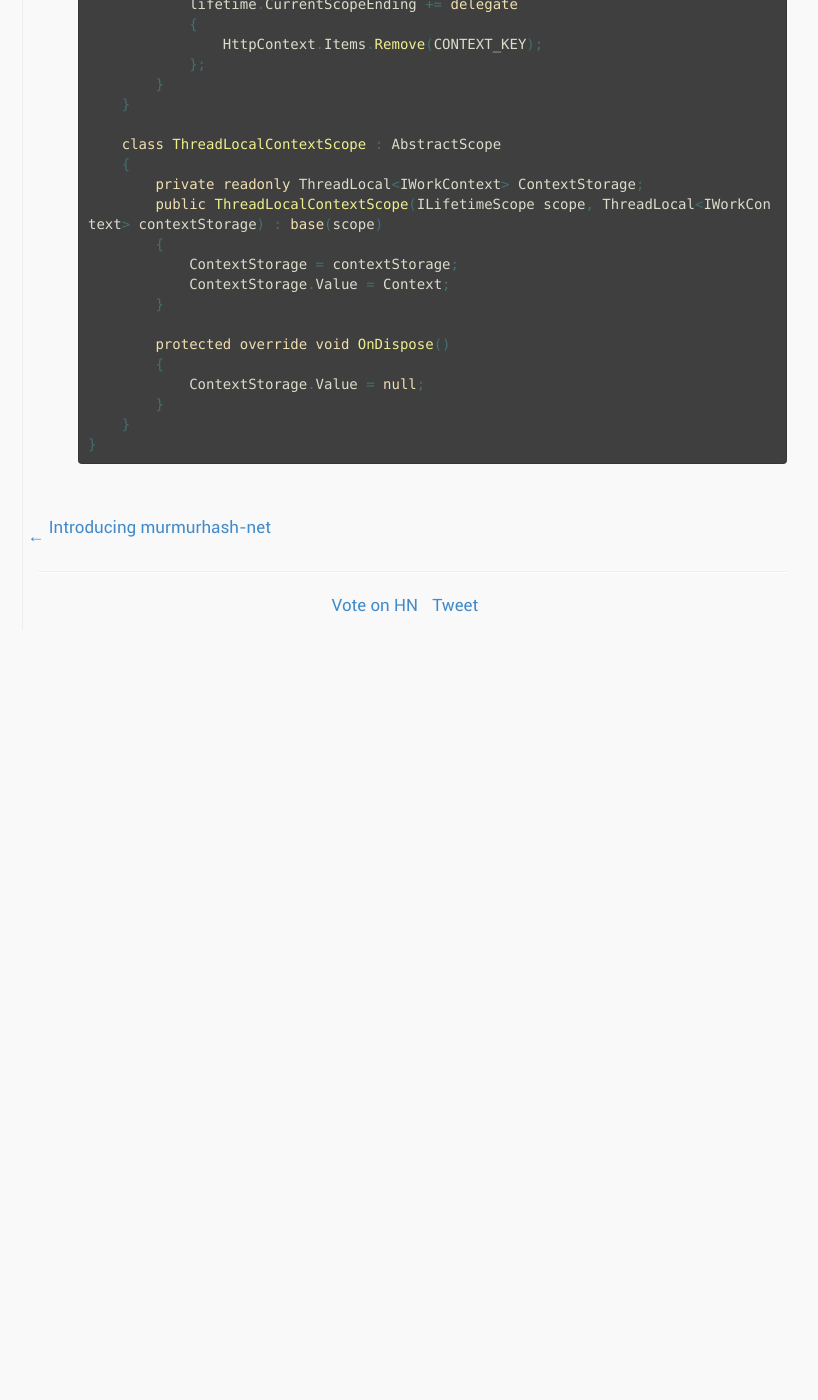
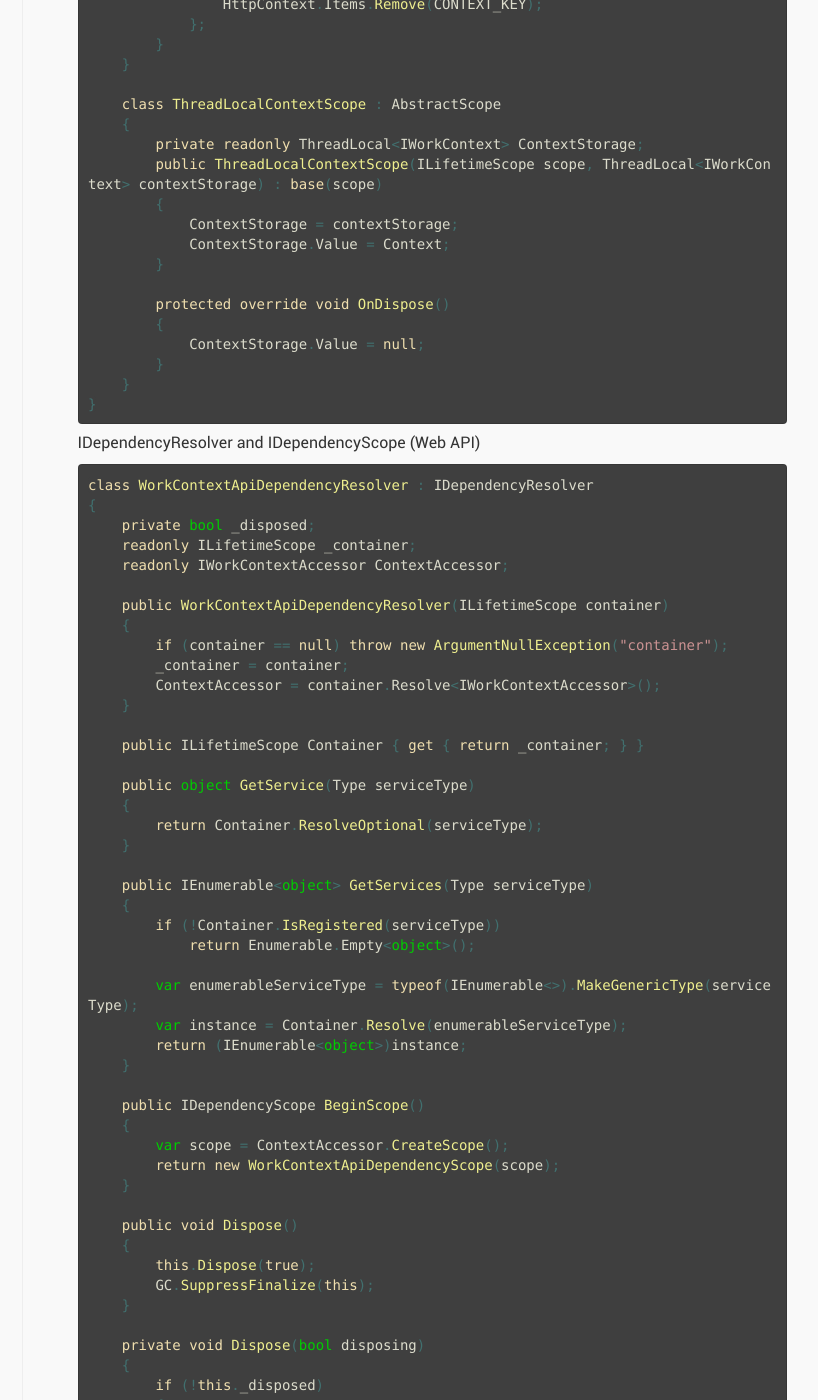
Before and after one commit to darrenkopp/darrenkopp.github.com, a Jekyll site: the page built from _posts/2013-07-02-Getting-Autofac-NServiceBus-ASPNET-MVC-and-Web-API-to-play-together.html, in a window 1280 px wide and 1400 px high, scrolled down 6700 px. Shown: the whole window, without its empty margins (326-1144 px from the left). Built offline with Jekyll 4.4.1, drawn with Linux system fonts in a browser that asks for light colours; comment, search, counter and statistics services are not loaded; before the commit the page ends 7330 px from its top, so only the background shows below that; some of the changed text lies outside the part shown.

Commit message:
missing types
forgot web api scope and resolver.
replace IHttpContextAccessor with HttpContext (one ref was still left
over)

```diff
--- a/_posts/2013-07-02-Getting-Autofac-NServiceBus-ASPNET-MVC-and-Web-API-to-play-together.html
+++ b/_posts/2013-07-02-Getting-Autofac-NServiceBus-ASPNET-MVC-and-Web-API-to-play-together.html
@@ -213,18 +213,17 @@ class DefaultWorkContextAccessor : IWorkContextAccessor, IDisposable
     private readonly ILifetimeScope Lifetime;
     readonly ThreadLocal<IWorkContext> ThreadContext = new ThreadLocal<IWorkContext>();
     readonly object Tag;
-    public DefaultWorkContextAccessor(object tag, ILifetimeScope lifetime, IHttpContextAccessor httpAccessor)
+    public DefaultWorkContextAccessor(object tag, ILifetimeScope lifetime)
     {
         Tag = tag;
-        HttpAccessor = httpAccessor;
         Lifetime = lifetime;
     }
 
     public IWorkContext GetContext()
     {
-        var httpContext = HttpAccessor.Current();
+        var httpContext = HttpContext.Current;
         if (httpContext != null)
-            return ResolveHttpContext(httpContext);
+            return ResolveHttpContext(new HttpContextWrapper(httpContext));
 
         return ThreadContext.Value;
     }
@@ -329,3 +328,119 @@ class DefaultWorkContextAccessor : IWorkContextAccessor, IDisposable
     }
 }
 {% endhighlight %}
+
+<h5>IDependencyResolver and IDependencyScope (Web API)</h5>
+{% highlight csharp %}
+class WorkContextApiDependencyResolver : IDependencyResolver
+{
+    private bool _disposed;
+    readonly ILifetimeScope _container;
+    readonly IWorkContextAccessor ContextAccessor;
+
+    public WorkContextApiDependencyResolver(ILifetimeScope container)
+    {
+        if (container == null) throw new ArgumentNullException("container");
+        _container = container;
+        ContextAccessor = container.Resolve<IWorkContextAccessor>();
+    }
+
+    public ILifetimeScope Container { get { return _container; } }
+
+    public object GetService(Type serviceType)
+    {
+        return Container.ResolveOptional(serviceType);
+    }
+
+    public IEnumerable<object> GetServices(Type serviceType)
+    {
+        if (!Container.IsRegistered(serviceType))
+            return Enumerable.Empty<object>();
+
+        var enumerableServiceType = typeof(IEnumerable<>).MakeGenericType(serviceType);
+        var instance = Container.Resolve(enumerableServiceType);
+        return (IEnumerable<object>)instance;
+    }
+
+    public IDependencyScope BeginScope()
+    {
+        var scope = ContextAccessor.CreateScope();
+        return new WorkContextApiDependencyScope(scope);
+    }
+
+    public void Dispose()
+    {
+        this.Dispose(true);
+        GC.SuppressFinalize(this);
+    }
+
+    private void Dispose(bool disposing)
+    {
+        if (!this._disposed)
+        {
+            if (disposing)
+            {
+                if (_container != null)
+                    _container.Dispose();
+            }
+            this._disposed = true;
+        }
+    }
+}
+
+class WorkContextApiDependencyScope : IDependencyScope
+{
+    private bool _disposed;
+
+    readonly ILifetimeScope _lifetimeScope;
+    private readonly IWorkContextScope ContextScope;
+
+    public WorkContextApiDependencyScope(IWorkContextScope contextScope)
+    {
+        if (contextScope == null) throw new ArgumentNullException("contextScope");
+
+        ContextScope = contextScope;
+        _lifetimeScope = contextScope.Resolve<ILifetimeScope>();
+    }
+
+    ~WorkContextApiDependencyScope()
+    {
+        Dispose(false);
+    }
+
+    public ILifetimeScope LifetimeScope { get { return _lifetimeScope; } }
+
+    public object GetService(Type serviceType)
+    {
+        return _lifetimeScope.ResolveOptional(serviceType);
+    }
+
+    public IEnumerable<object> GetServices(Type serviceType)
+    {
+        if (!_lifetimeScope.IsRegistered(serviceType))
+            return Enumerable.Empty<object>();
+
+        var enumerableServiceType = typeof(IEnumerable<>).MakeGenericType(serviceType);
+        var instance = _lifetimeScope.Resolve(enumerableServiceType);
+        return (IEnumerable<object>)instance;
+    }
+
+    public void Dispose()
+    {
+        Dispose(true);
+        GC.SuppressFinalize(this);
+    }
+
+    private void Dispose(bool disposing)
+    {
+        if (!_disposed)
+        {
+            if (disposing)
+            {
+                if (ContextScope != null)
+                    ContextScope.Dispose();
+            }
+            _disposed = true;
+        }
+    }
+}
+{% endhighlight %}
```
